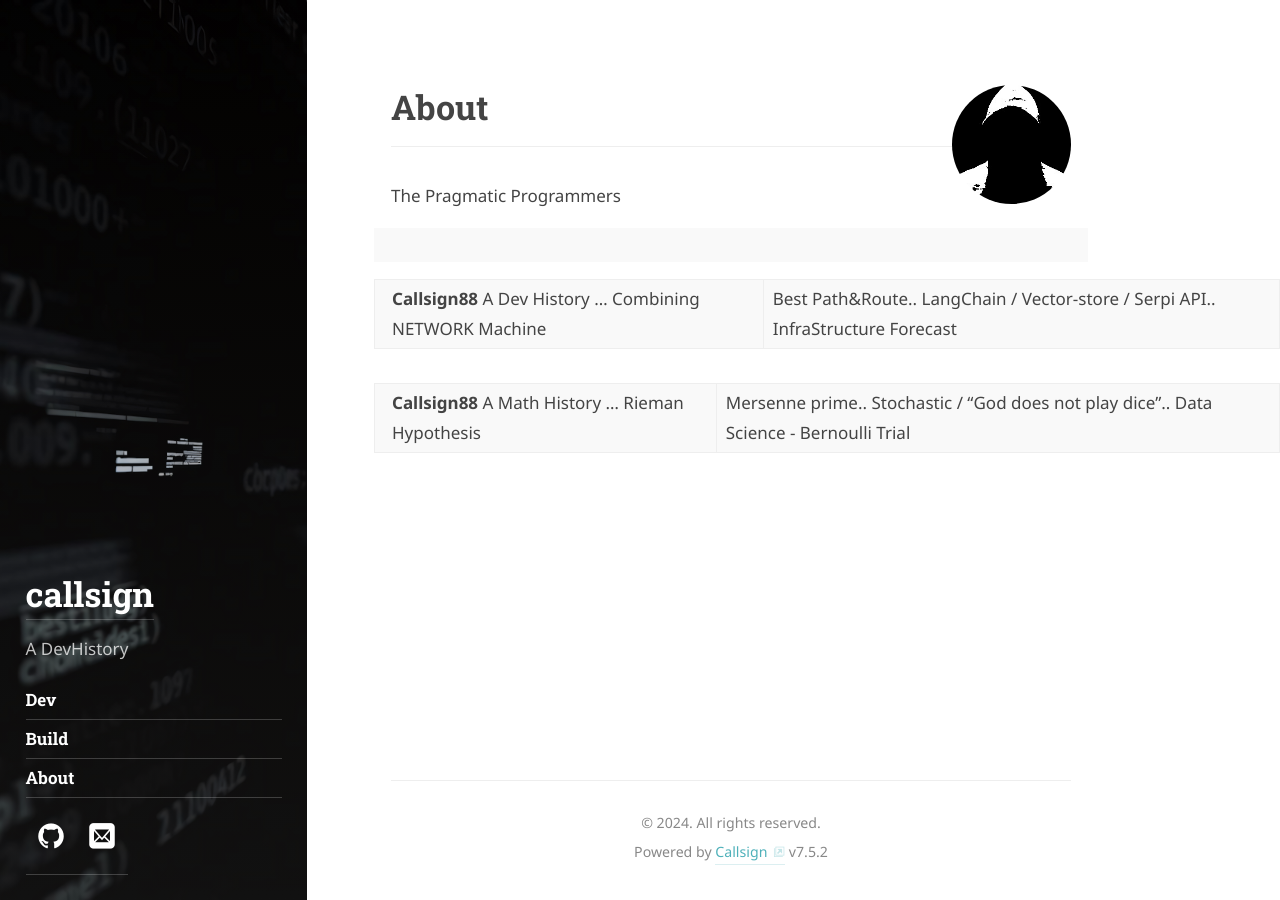
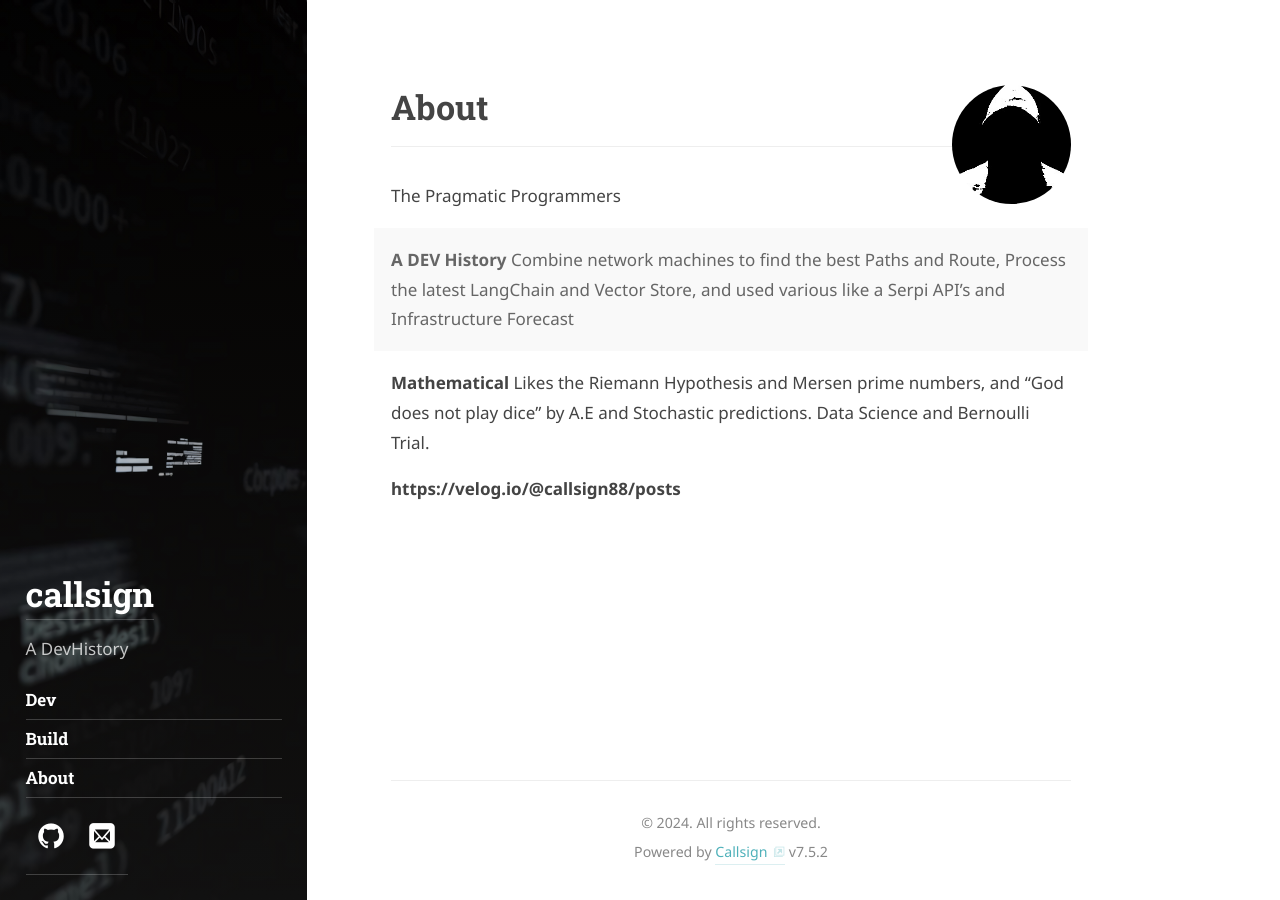
Before and after one commit to callsign88/callsign88.github.io, a Jekyll site: the page built from about.md, in a window 1280 px wide. Built offline with Jekyll 4.4.1, drawn with Linux system fonts in a browser that asks for light colours; some web fonts are replaced.

Commit message:
Update about page and Build tag description

```diff
--- a/about.md
+++ b/about.md
@@ -2,11 +2,13 @@
 layout: about
 title: About
 description: >
-  **Callsign88** A Dev History ... Combining NETWORK Machine | Best Path&Route..
-  LangChain / Vector-store / Serpi API.. InfraStructure Forecast
+  **A DEV History** Combine network machines to find the best Paths and Route, Process the latest LangChain and Vector Store, and used various like a Serpi API's and Infrastructure Forecast
 
 menu: true
 order: 4
 ---
 
-**Callsign88** A Math History ... Rieman Hypothesis | Mersenne prime.. Stochastic / "God does not play dice".. Data Science - Bernoulli Trial
+**Mathematical** Likes the Riemann Hypothesis and Mersen prime numbers, and "God does not play dice" by A.E and  Stochastic predictions. Data Science and Bernoulli Trial.
+
+
+**https://velog.io/@callsign88/posts**
```
Also changed, not shown: _featured_tags/Build.md (+1 -1 lines).
